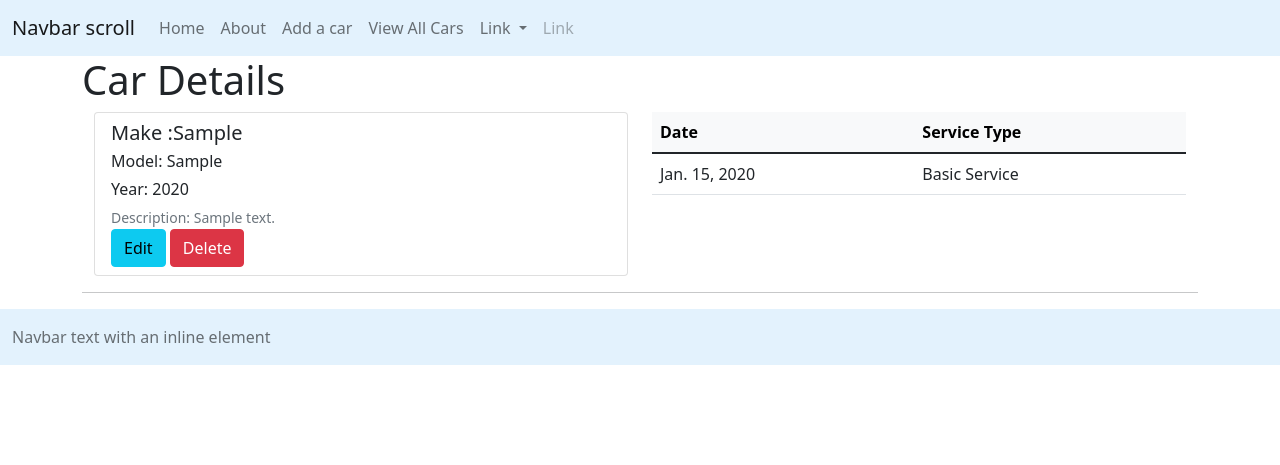
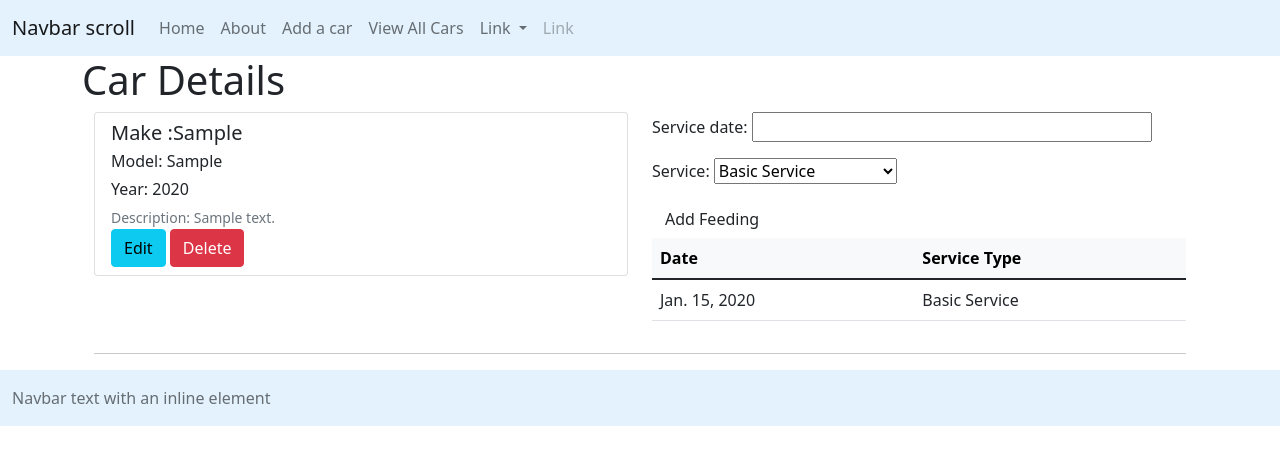
Before and after one commit to Bereket-U/carcollector, a Django app: page /cars/1/ in a window 1280 px wide. Shown: the top 465 px of the page. Run offline with Django 3.2, Linux system fonts and the light colour scheme; tables that the repository leaves empty hold one stand-in row (values such as "Sample post").

Commit message:
Add create new service functionality - add on car  detail page

```diff
--- /dev/null
+++ b/main_app/forms.py
@@ -0,0 +1,7 @@
+from django.forms import ModelForm
+from .models import Service
+
+class ServiceForm(ModelForm):
+  class Meta:
+    model = Service
+    fields = ['date', 'service']
--- a/main_app/models.py
+++ b/main_app/models.py
@@ -26,10 +26,13 @@ class Car(models.Model):
 
 # Add new Service model
 class Service(models.Model):
-  date = models.DateField('Service date')
-  service = models.CharField(max_length=3, choices=SERVICES, default=[0][0])
-  # Create a car_id FK
-  car = models.ForeignKey(Car, on_delete=models.CASCADE)
+    date = models.DateField('Service date')
+    service = models.CharField(max_length=3, choices=SERVICES, default=[0][0])
+    # Create a car_id FK
+    car = models.ForeignKey(Car, on_delete=models.CASCADE)
 
-  def __str__(self):
-      return f"{self.get_service_display()} on {self.date}"
+    def __str__(self):
+        return f"{self.get_service_display()} on {self.date}"
+
+    class Meta:
+        ordering = ['-date']
--- a/main_app/static/css/style.css
+++ b/main_app/static/css/style.css
@@ -1,3 +1,6 @@
 body {
   background-color: red;
 }
+#id_date {
+  width: 400px;
+}
--- a/main_app/templates/cars/detail.html
+++ b/main_app/templates/cars/detail.html
@@ -26,6 +26,12 @@
     </div>
 
     <div class="col">
+      <div class="col s6">
+        <!-- add the action attribute as follows -->
+        <form action="{% url 'add_service' car.id %}" method="post">
+          {% csrf_token %} {{ service_form.as_p }}
+          <input type="submit" class="btn" value="Add Feeding" />
+        </form>
         <table class="table">
           <thead class="table-light">
             <tr>
@@ -48,3 +54,4 @@
   <hr />
 
   {% endblock %}
+</div>
--- a/main_app/urls.py
+++ b/main_app/urls.py
@@ -10,4 +10,5 @@ urlpatterns = [
     path('cars/create/', views.CarCreate.as_view(), name='cars_create'),
     path('cars/<int:pk>/update/', views.CarUpdate.as_view(), name='cars_update'),
     path('cars/<int:pk>/delete/', views.CarDelete.as_view(), name='cars_delete'),
+    path('cars/<int:car_id>/add_service/', views.add_service, name='add_service'),
 ]
--- a/main_app/views.py
+++ b/main_app/views.py
@@ -1,8 +1,8 @@
 from django.db.models import fields
-from django.shortcuts import render
+from django.shortcuts import redirect, render
 from django.views.generic.edit import CreateView, UpdateView, DeleteView
 from .models import Car
-
+from .forms import ServiceForm
 
 
 def home(request):
@@ -19,7 +19,19 @@ def cars_index(request):
 
 def cars_detail(request, car_id):
     car = Car.objects.get(id = car_id)
-    return render(request, 'cars/detail.html', {'car': car})
+    service_form = ServiceForm()
+    return render(request, 'cars/detail.html', {'car': car, 'service_form': service_form})
+
+def add_service(request, car_id):
+    pass
+
+def add_service(request, car_id):
+  form = ServiceForm(request.POST)
+  if form.is_valid():
+    new_service = form.save(commit=False)
+    new_service.car_id = car_id
+    new_service.save()
+  return redirect('detail', car_id=car_id)
 
 class CarCreate(CreateView):
     model = Car
```
Lines whose indentation alone changed are shown as unchanged.
